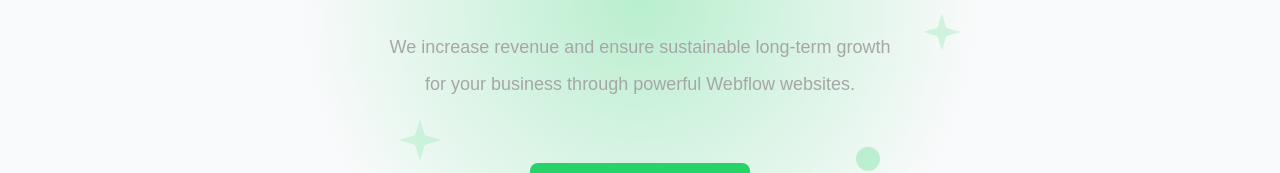
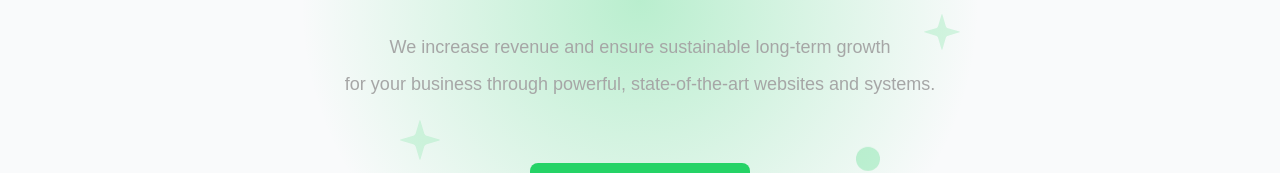
Before and after one commit to Kiglance/kiglance-web-v2, a Next.js app: page / in a window 1280 px wide. Shown: the part 480-653 px from the top of the page. Built offline with nearby package versions, Linux system fonts and the light colour scheme.

Commit message:
updated text

```diff
--- a/src/components/HeroSection.tsx
+++ b/src/components/HeroSection.tsx
@@ -37,7 +37,7 @@
               We increase revenue and ensure sustainable long-term growth
             </p>
             <p className="text-neutral mt-2 text-base leading-relaxed sm:text-lg">
-              for your business through powerful Webflow websites.
+              for your business through powerful, state-of-the-art websites and systems.
             </p>
           </div>
 
```
